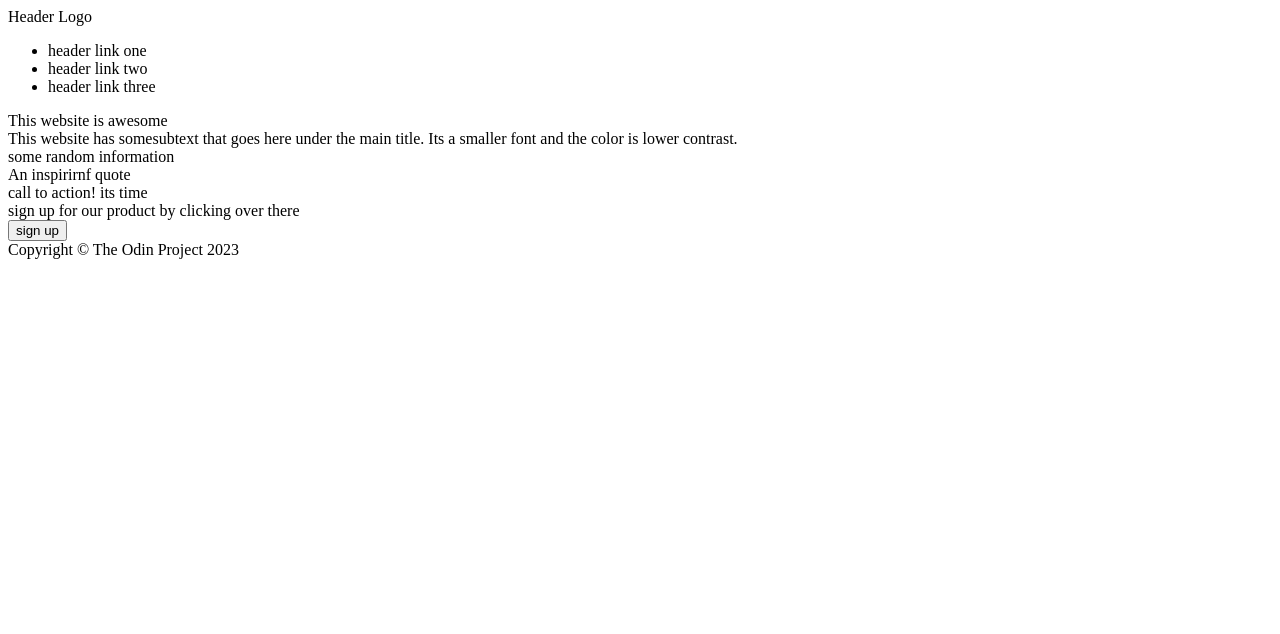
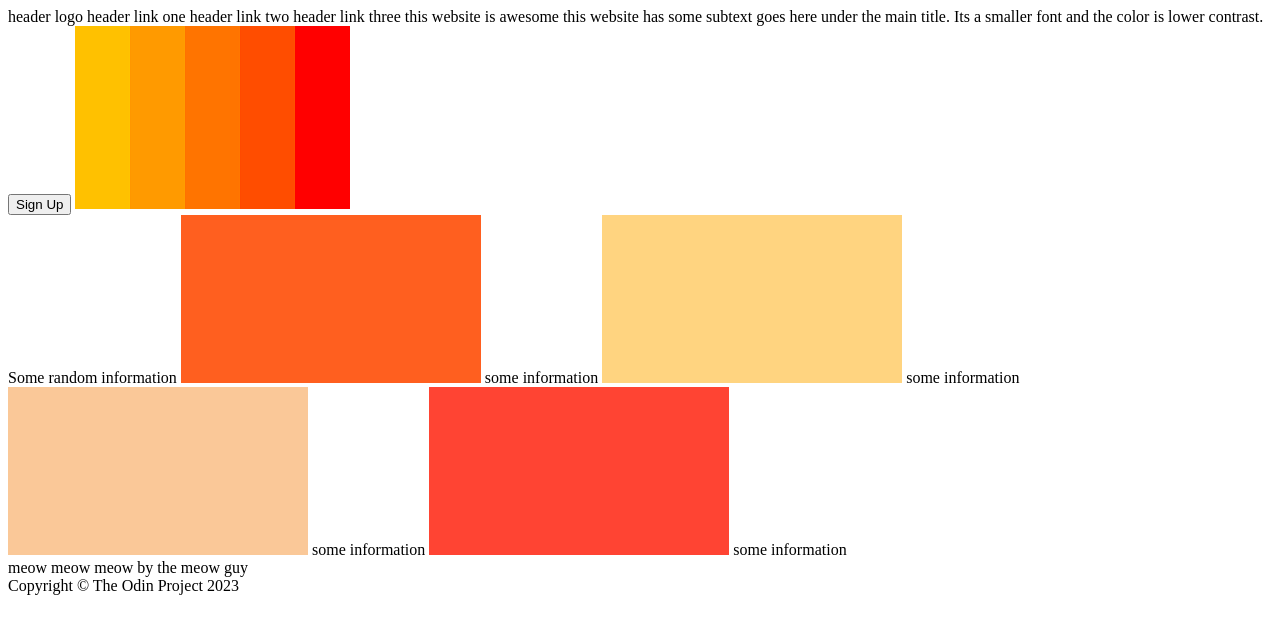
Before and after one commit to Shyaan921/landing-page, a plain HTML site: page index.html in a window 1280 px wide. Drawn offline with Linux system fonts and the light colour scheme.

Commit message:
Added an images folder and required html text

```diff
--- a/index.html
+++ b/index.html
@@ -7,46 +7,31 @@
 </head>
 <body>
     <div class="header">
-        <div class="nav-bar">
-            <div class="left-links">
-                Header Logo
-            </div>
-
-            <div class="right-links">
-                <ul>
-                    <li><a>header link one</a></li>
-                    <li><a>header link two</a></li>
-                    <li><a>header link three</a></li>
-                </ul>
-            </div>
-        </div>
-
-        <div class="info">
-            <div class="text">
-                <div>This website is awesome</div>
-                <div>This website has somesubtext that goes here under the main title. Its a smaller font and the color is lower contrast.</div>
-            </div>
-
-            <div class="image"></div>
-       </div>
+        header logo
+        header link one
+        header link two
+        header link three
+        this website is awesome
+        this website has some subtext goes here under the main title. Its a smaller font and the color is lower contrast.
+        <button>Sign Up</button>
+        <img src="./images/orange.png">
     </div>
 
-    <div class="content">
-        <div class="information">
-            <div>some random information</div>
-        </div>
+    <div class="information">
+        Some random information
+        <img src="./images/orange1.png">
+        some information
+        <img src="./images/orange2.png">
+        some information
+        <img src="./images/orange3.png">
+        some information
+        <img src="./images/orange4.png">
+        some information
+    </div>
 
-        <div class="quote">
-            <div>An inspirirnf quote</div>
-        </div>
-
-        <div class="action">
-            <div class="text">
-                <div>call to action! its time</div>
-                <div>sign up for our product by clicking over there</div>
-                <button>sign up</button>
-            </div>
-        </div>
+    <div class="quote">
+        meow meow meow
+        by the meow guy
     </div>
 
     <div class="footer">
```
Also changed, not shown: images/orange.png (added), images/orange1.png (added), images/orange2.png (added), images/orange3.png (added), images/orange4.png (added).
